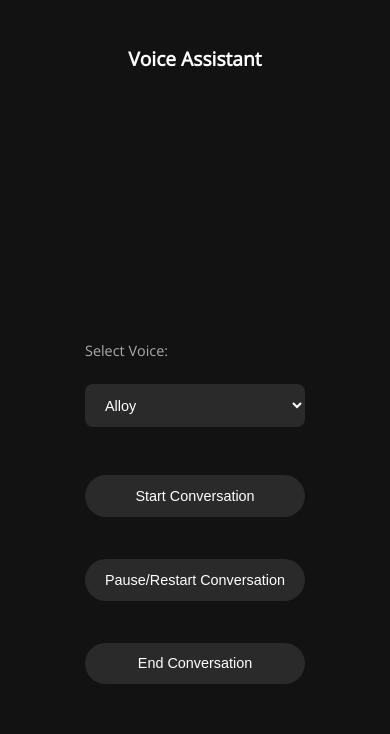
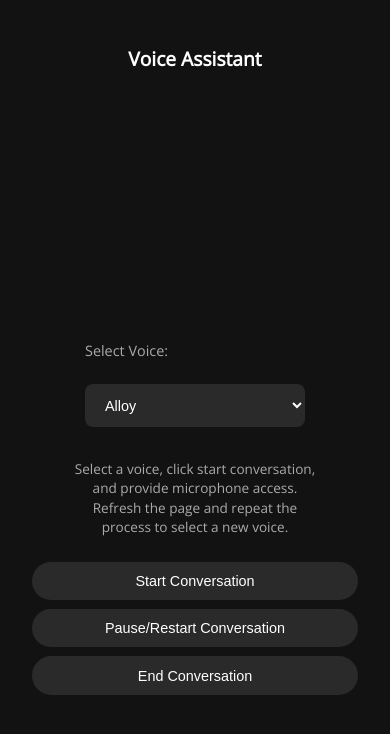
Before and after one commit to oluwatoni307/erenesto-voicebot, a plain HTML site: page index.html in a window 390 px wide. Drawn offline with nearby package versions, Linux system fonts and the light colour scheme; no server answers.

Commit message:
Update index.html

```diff
--- a/index.html
+++ b/index.html
@@ -40,13 +40,11 @@
   border-radius: 50px;
   padding: 1rem 2rem;
   font-size: 1.2rem;
-        margin: 1rem 0;
   cursor: pointer;
   transition: all 0.3s ease;
   display: flex;
   align-items: center;
   justify-content: center;
-        width: 220px;
 }
 button:hover {
   background-color: #3a3a3a;
@@ -93,6 +91,17 @@
   display: block;
 }
 
+.instruction-text {
+  font-size: 0.9rem;
+  color: #aaaaaa;
+  text-align: center;
+  margin: 0 auto 1.5rem auto; /* Center align with auto margins */
+  width: 100%;
+  max-width: 280px; /* Slightly wider to accommodate text */
+  line-height: 1.4;
+}
+
+
 /* Dropdown styles */
 select {
   background-color: #2a2a2a;
@@ -129,13 +138,29 @@
   max-width: 220px;
 }
 
-/* Responsive layout for button group */
+/* Updated button group styles */
 .button-group {
   display: flex;
-  flex-wrap: wrap;
-  justify-content: center;
-  gap: 10px;
+  justify-content: space-between;
+  width: 100%;
+  max-width: 600px;
   margin-bottom: 1rem;
+}
+
+.button-group button {
+  flex: 1;
+  margin: 0 5px;
+  white-space: nowrap;
+  font-size: 1rem;
+  padding: 0.8rem 1rem;
+}
+
+.button-group button:first-child {
+  margin-left: 0;
+}
+
+.button-group button:last-child {
+  margin-right: 0;
 }
 
 @media (max-width: 480px) {
@@ -143,10 +168,16 @@
     font-size: 1.2rem;
   }
 
-  button {
+  .button-group {
+    flex-direction: column;
+    gap: 5px; /* Reduced space between buttons on mobile */
+  }
+
+  .button-group button {
+    margin: 2px 0; /* Reduced vertical spacing on mobile */
+    width: 100%;
     font-size: 0.9rem;
-    padding: 0.8rem 1rem;
-    max-width: 100%;
+    padding: 0.7rem 0.8rem;
   }
 
   .status-container {
@@ -157,6 +188,11 @@
   select {
     font-size: 0.9rem;
     padding: 0.8rem 1rem;
+  }
+
+  .instruction-text {
+    font-size: 0.85rem;
+    max-width: 250px; /* Adjust width for better text flow on mobile */
   }
 }
     </style>
@@ -186,7 +222,9 @@
           <option value="verse">Verse</option>
         </select>
       </div>
-
+      <div class="instruction-text">
+  Select a voice, click start conversation, and provide microphone access. Refresh the page and repeat the process to select a new voice.
+</div>
 
       <div class="button-group">
         <button id="StartButton">Start Conversation</button>
@@ -281,7 +319,7 @@
           if (!response.ok) throw new Error("Failed to get session key");
 
           const data = await response.json();
-          console.log("Session key received for mode:", selectedMode);
+          console.log("Session key received for mode:", data);
           return data;
         } catch (error) {
           console.error("Error fetching session key:", error);
```
Lines whose indentation alone changed are shown as unchanged.
